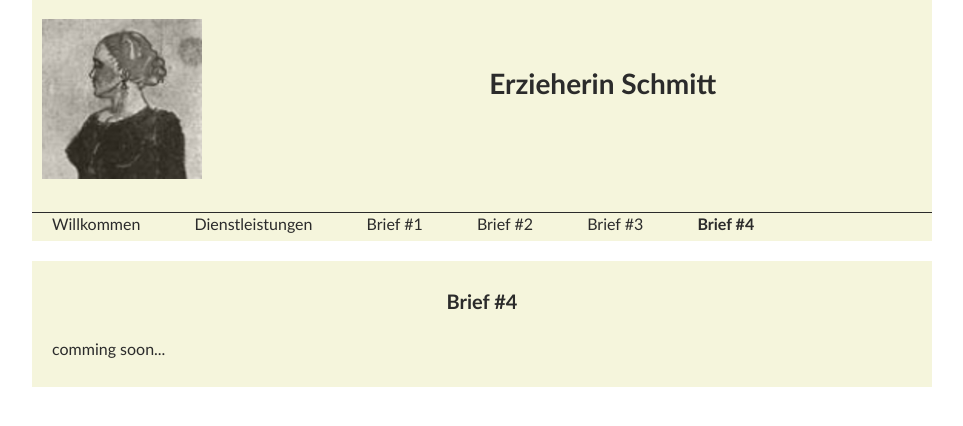
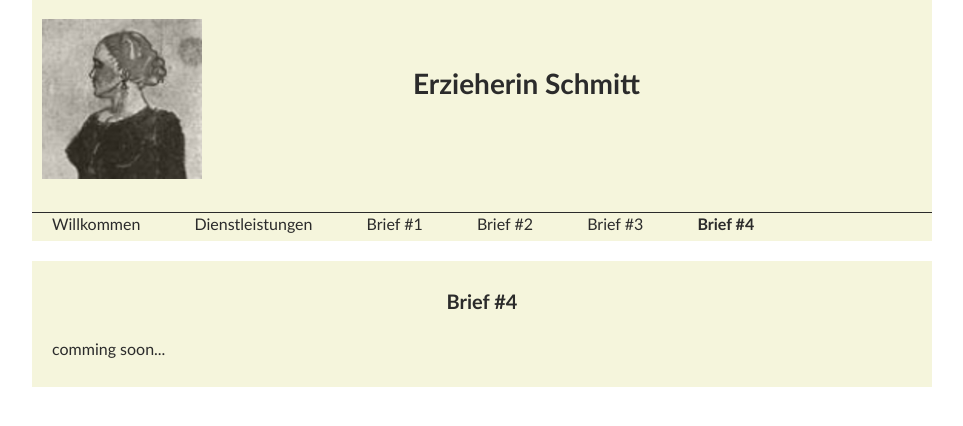
Before and after one commit to richardtraindl/tierarztpraxis-kaiserstrasse.at, a Jekyll site: the page built from xyz123/Schmitt/brief4.html, in a window 1280 px wide. Shown: the top 426 px of the page, without its empty margins (158-1121 px from the left). Built offline with Jekyll 4.4.1, drawn with Linux system fonts in a browser that asks for light colours.

Commit message:
customize

```diff
--- a/_includes/guestheader.html
+++ b/_includes/guestheader.html
@@ -1,12 +1,12 @@
 
         <header>
             <div class="section group">
-                <div class="col span_6_of_12">
+                <div class="col span_5_of_12">
                         <!-- div style="display: flex; align-items: center; justify-content: center; max-height: 240px; min-height: 160px;" -->
                                 <a href="index.html"><img src="/img2/logo.jpg" alt="Logo"></a>
                         <!-- /div -->
                 </div>
-                <div class="col span_6_of_12">
+                <div class="col span_7_of_12">
                         <!-- div style="display: flex; align-items: center; max-height: 240px; min-height: 160px;" -->
                                 <h1 style="text-align: left; padding-top: 60px">Erzieherin Schmitt</h1>
                         <!-- /div -->
```
